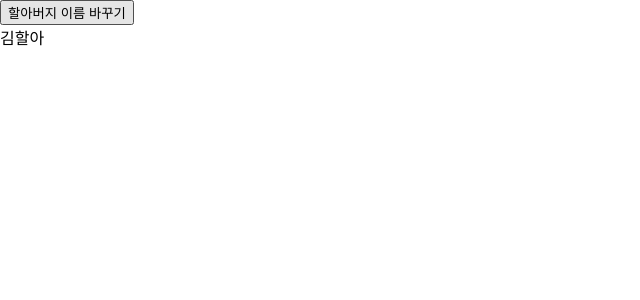
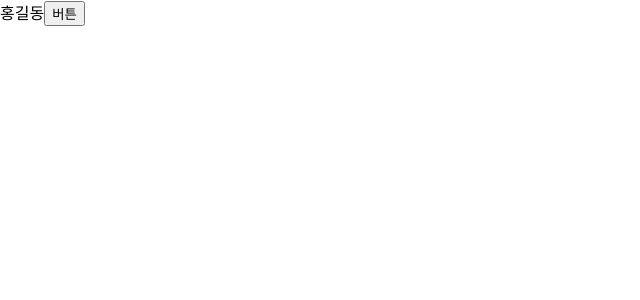
Before and after one commit to qoalstn44/React, a React (Create React App) app in the folder week-1/: page / in a window 1280 px wide. Shown: the top 300 px of the page, without its empty margins (0-640 px from the left). Built offline with nearby package versions, Linux system fonts and the light colour scheme.

Commit message:
useState

```diff
--- a/week-1/src/App.js
+++ b/week-1/src/App.js
@@ -1,35 +1,18 @@
 // src/App.js
 
-import React, { useState } from "react";
+import React from "react";
 
-function Child(props) {
+function App() {
+  function onClick() {
+    setName("이몽룡");
+  }
+  const [name, setName] = React.useState("홍길동");
   return (
     <div>
-      <button
-        onClick={() => {
-          props.setName("배민수"); // 드디어 받은 setName을 실행합니다.
-        }}
-      >
-        할아버지 이름 바꾸기
-      </button>
-      <div>{props.grandFatherName}</div>
+      {name}
+      <button onClick={onClick}>버튼</button>
     </div>
   );
 }
 
-function Mother(props) {
-  return (
-    <Child grandFatherName={props.grandFatherName} setName={props.setName} /> // 받아서 다시 주고
-  );
-}
-
-function GrandFather() {
-  const [name, setName] = useState("김할아");
-  return <Mother grandFatherName={name} setName={setName} />; // 주고
-}
-
-function App() {
-  return <GrandFather />;
-}
-
 export default App;
```
